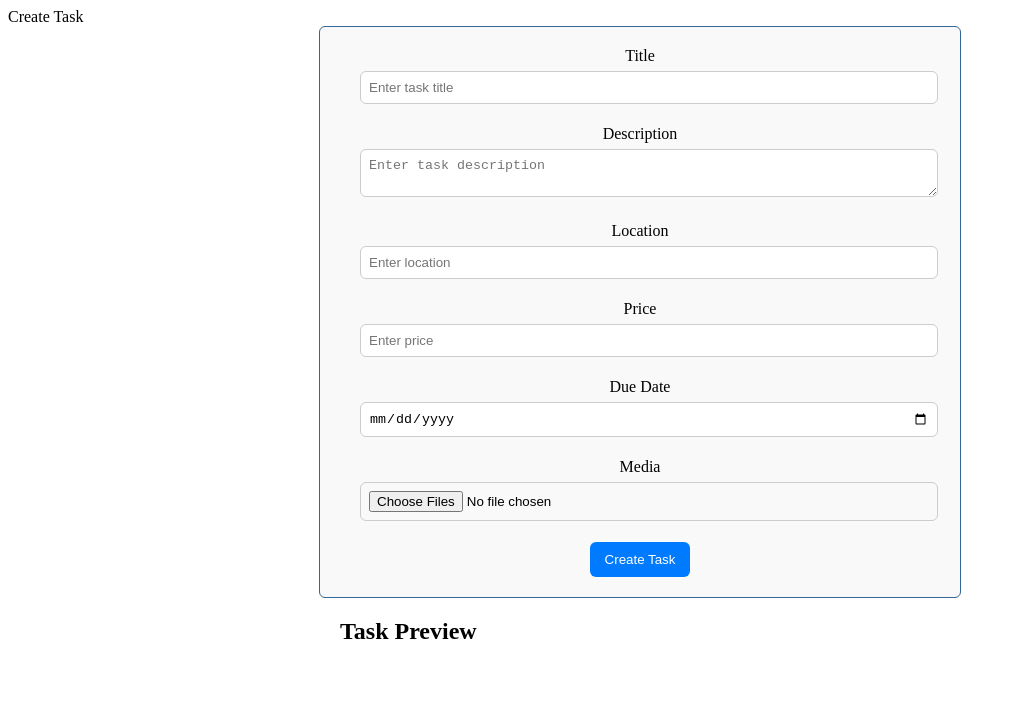
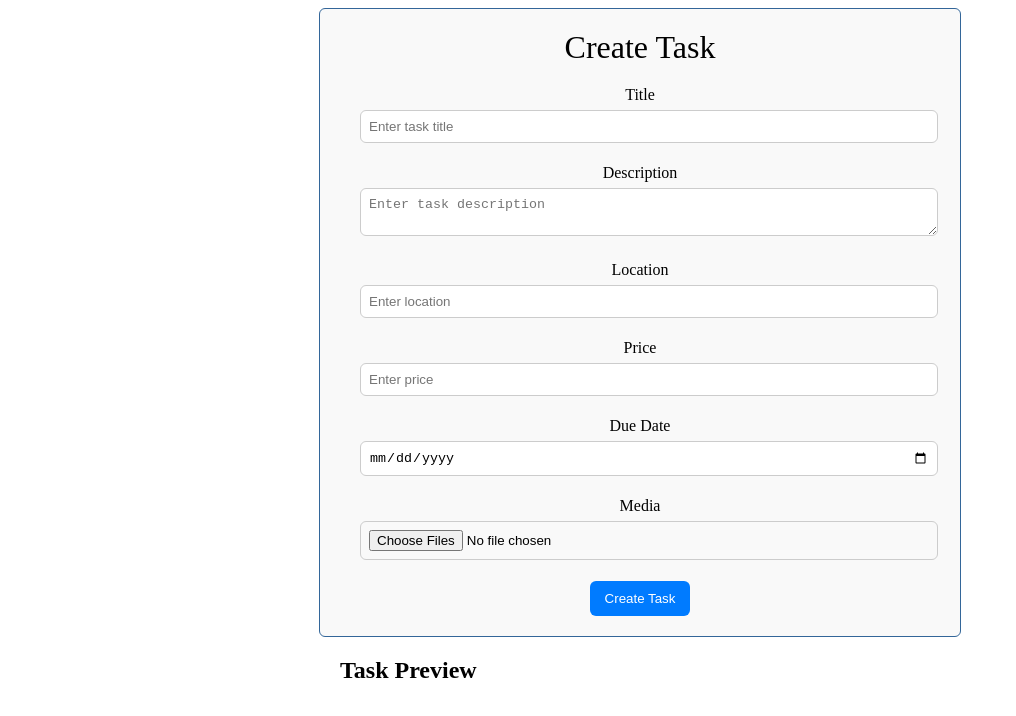
Before and after one commit to marialobillo/fixer-finder, a React (Vite) app in the folder client/: page / in a window 1280 px wide. Shown: the top 716 px of the page, without its empty margins (0-1016 px from the left). Built offline with nearby package versions, Linux system fonts and the light colour scheme.

Commit message:
fix: put the title on createTask inside the create-task div [sc-269]

```diff
--- a/client/src/pages/CreateTask.css
+++ b/client/src/pages/CreateTask.css
@@ -11,6 +11,8 @@
 
 .create-task .title {
   font-size: 2rem;
+  text-align: center;
+  margin-bottom: 20px;
 }
 
 
--- a/client/src/pages/CreateTask.tsx
+++ b/client/src/pages/CreateTask.tsx
@@ -57,11 +57,8 @@ const CreateTask = () => {
 
   return (
     <>
-     <div>
+      <form onSubmit={handleSubmit} className="create-task">
           <div className='title'>Create Task</div>
-      </div>
-
-      <form onSubmit={handleSubmit} className="create-task">
           <div className="form-group">
             <label htmlFor="title">Title</label>
             <input
```
